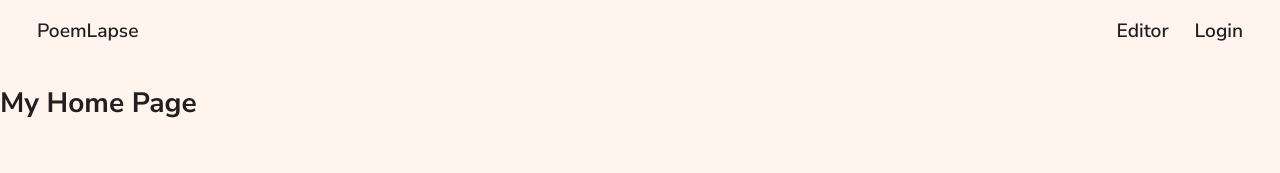
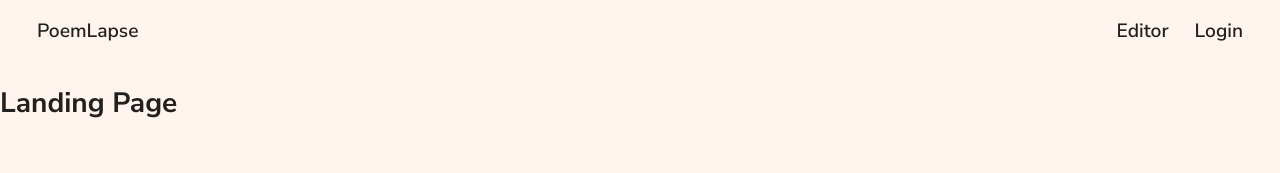
Before and after one commit to jshafto/poemlapse, a React (Create React App) app in the folder client/: page / in a window 1280 px wide. Shown: the top 173 px of the page. Built offline with nearby package versions, Linux system fonts and the light colour scheme; no server answers.

Commit message:
added empty components for landing and dashboard

```diff
--- a/client/src/App.js
+++ b/client/src/App.js
@@ -9,6 +9,7 @@ import UserList from './components/UsersList';
 import LoginForm from './components/LoginForm';
 import NavBar from './components/NavBar';
 import Editor from './components/Editor';
+import LandingOrDashboard from './components/LandingOrDashboard'
 import { restoreCSRF } from './store/csrf';
 import { themeObj } from './theme'
 import { ProtectedRoute, AuthRoute } from './Routes';
@@ -39,7 +40,7 @@ function App() {
                         </Route>
                     <AuthRoute path="/login" component={LoginForm} />
                     <Route path="/">
-                        <h1>My Home Page</h1>
+                        <LandingOrDashboard />
                     </Route>
                 </Switch>
             </BrowserRouter>
--- /dev/null
+++ b/client/src/components/Dashboard.js
@@ -0,0 +1,9 @@
+import React from 'react';
+
+const Dashboard = () => {
+    return (
+        <h1>Dashboard</h1>
+    )
+}
+
+export default Dashboard;
--- /dev/null
+++ b/client/src/components/Landing.js
@@ -0,0 +1,9 @@
+import React from 'react';
+
+const Landing = () => {
+    return (
+        <h1>Landing Page</h1>
+    )
+}
+
+export default Landing;
--- /dev/null
+++ b/client/src/components/LandingOrDashboard.js
@@ -0,0 +1,15 @@
+import React from 'react';
+import { useSelector } from 'react-redux';
+
+import Landing from './Landing'
+import Dashboard from './Dashboard'
+
+
+const LandingOrDashboard = () => {
+    const loggedOut = useSelector(state => !state.authentication.id)
+    const Component = (loggedOut) ? Landing : Dashboard;
+    return (
+        <Component />
+    )
+}
+export default LandingOrDashboard;
```
